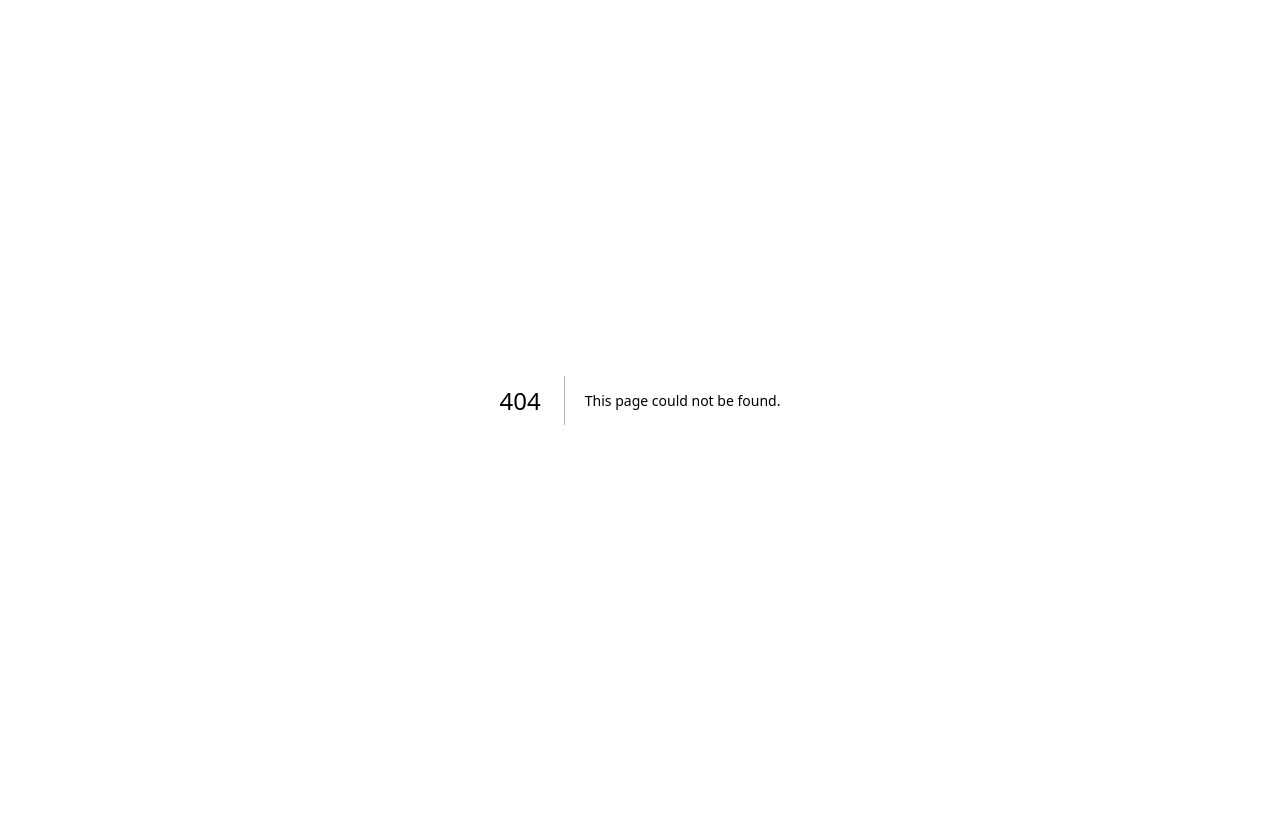
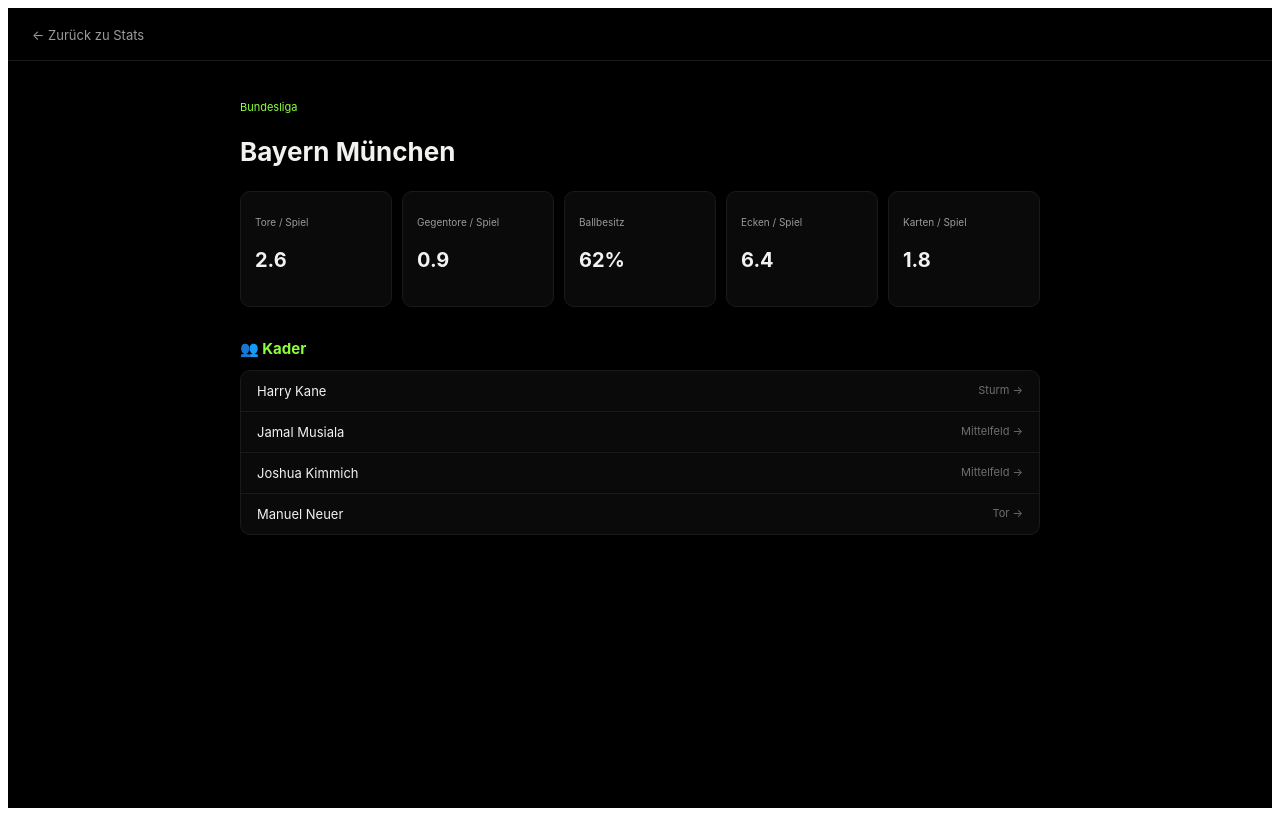
Before and after one commit to balleriq-dev/Balleriq, a Next.js app: page /team/t1 in a window 1280 px wide. Before the commit this address had no page. Built offline with nearby package versions, Linux system fonts and the light colour scheme.

Commit message:
[id].js erstellen

```diff
--- /dev/null
+++ b/pages/team/[id].js
@@ -0,0 +1,59 @@
+import Link from "next/link";
+import { useRouter } from "next/router";
+import { TEAMS } from "../../lib/statsData";
+
+export default function TeamDetail() {
+  const router = useRouter();
+  const { id } = router.query;
+  const team = TEAMS[id];
+
+  if (!team) {
+    return (
+      <div style={{ minHeight: "100vh", background: "#000", color: "#F2F2F0", padding: "40px", fontFamily: "Inter, sans-serif" }}>
+        <p>Team wird geladen...</p>
+      </div>
+    );
+  }
+
+  const stats = [
+    ["Tore / Spiel", team.torePro],
+    ["Gegentore / Spiel", team.gegentorePro],
+    ["Ballbesitz", team.ballbesitz + "%"],
+    ["Ecken / Spiel", team.ecken],
+    ["Karten / Spiel", team.karten],
+  ];
+
+  return (
+    <div style={{ minHeight: "100vh", background: "#000", color: "#F2F2F0", fontFamily: "Inter, sans-serif" }}>
+      <nav style={{ position: "sticky", top: 0, zIndex: 20, padding: "16px 24px", borderBottom: "1px solid #1A1A1A", background: "rgba(0,0,0,0.95)" }}>
+        <Link href="/stats" style={{ color: "#9A9A9A", textDecoration: "none", fontSize: "13px" }}>← Zurück zu Stats</Link>
+      </nav>
+
+      <section style={{ maxWidth: "800px", margin: "0 auto", padding: "28px 20px 60px" }}>
+        <p style={{ fontSize: "11px", color: "#8CFF3C", marginBottom: "8px" }}>{team.liga}</p>
+        <h1 style={{ fontSize: "26px", fontWeight: 700, marginBottom: "24px" }}>{team.name}</h1>
+
+        <div style={{ display: "grid", gridTemplateColumns: "repeat(auto-fit, minmax(140px, 1fr))", gap: "10px", marginBottom: "32px" }}>
+          {stats.map(([label, val]) => (
+            <div key={label} style={{ background: "#0A0A0A", border: "1px solid #1A1A1A", borderRadius: "10px", padding: "14px" }}>
+              <p style={{ fontSize: "10px", color: "#9A9A9A", marginBottom: "4px" }}>{label}</p>
+              <p style={{ fontSize: "20px", fontWeight: 700 }}>{val}</p>
+            </div>
+          ))}
+        </div>
+
+        <h2 style={{ fontSize: "15px", marginBottom: "12px", color: "#8CFF3C" }}>👥 Kader</h2>
+        <div style={{ background: "#0A0A0A", border: "1px solid #1A1A1A", borderRadius: "10px", overflow: "hidden" }}>
+          {team.kader.map((s, i) => (
+            <Link key={s.id} href={`/spieler/${s.id}`} style={{ textDecoration: "none", color: "inherit" }}>
+              <div style={{ display: "flex", justifyContent: "space-between", padding: "12px 16px", borderBottom: i < team.kader.length - 1 ? "1px solid #1A1A1A" : "none" }}>
+                <span style={{ fontSize: "13px" }}>{s.name}</span>
+                <span style={{ fontSize: "11px", color: "#6E6E6E" }}>{s.pos} →</span>
+              </div>
+            </Link>
+          ))}
+        </div>
+      </section>
+    </div>
+  );
+}
```
